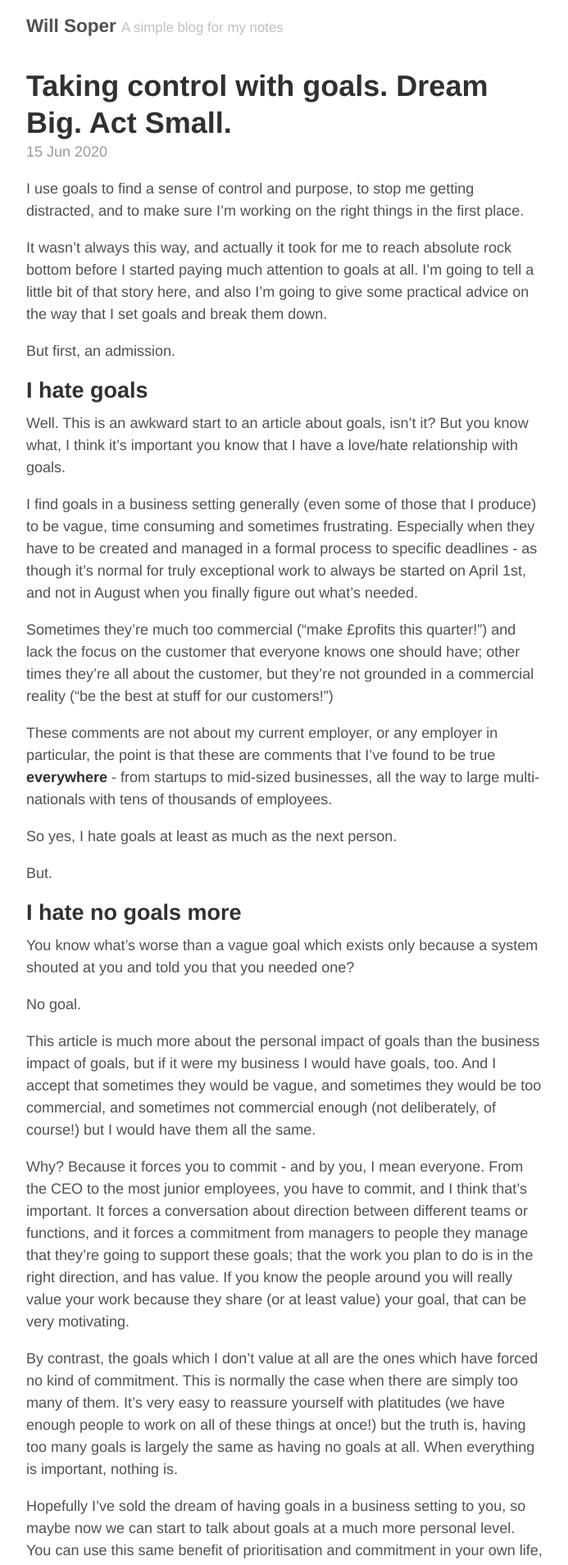
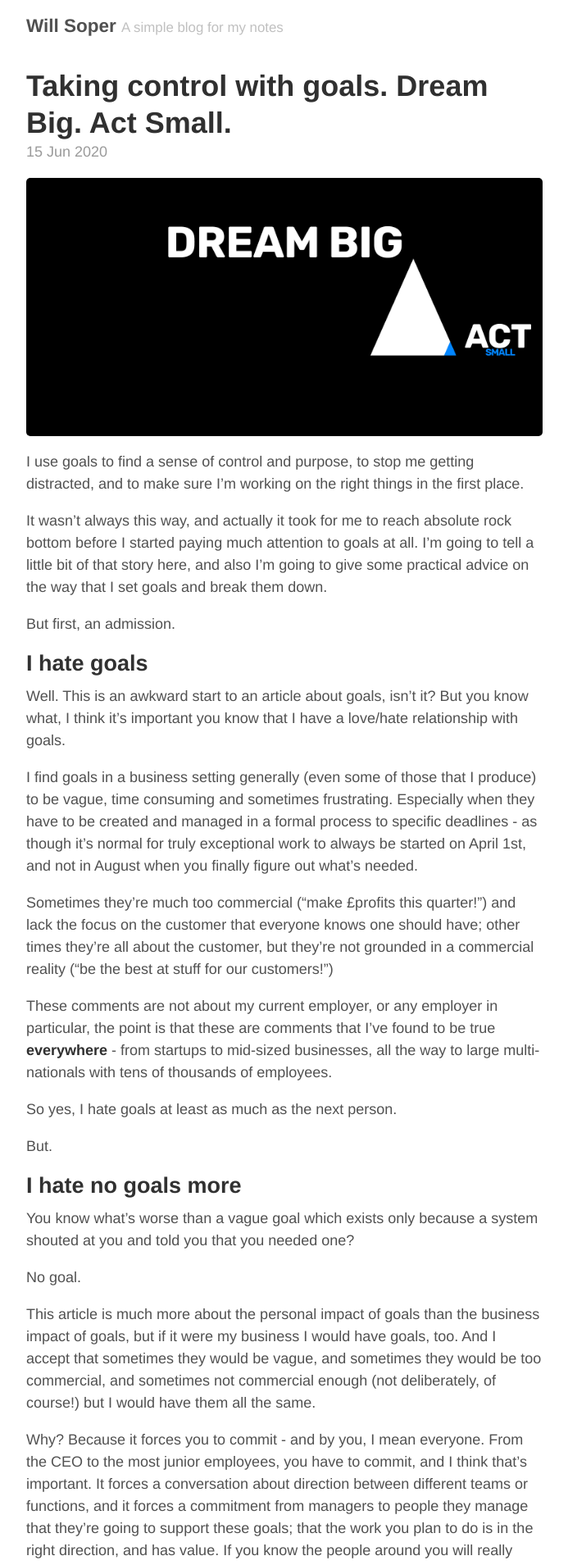
Before and after one commit to WillSoper/WillSoper.github.io, a Jekyll site: the page built from _posts/2020-06-15-dream-big-act-small-taking-control-with-goals.md, in a window 1280 px wide. Shown: the top 1909 px of the page at 82% size, without its empty margins (293-986 px from the left). Built offline with Jekyll 4.4.1, drawn with Linux system fonts in a browser that asks for light colours.

Commit message:
Added image

```diff
--- a/_posts/2020-06-15-dream-big-act-small-taking-control-with-goals.md
+++ b/_posts/2020-06-15-dream-big-act-small-taking-control-with-goals.md
@@ -4,6 +4,8 @@ title: Taking control with goals. Dream Big. Act Small.
 published: true
 tags: goals career mental-health
 ---
+
+![Dream Big. Act Small.](https://willsoper.github.io/public/DreamBigActSmall.png)
 
 I use goals to find a sense of control and purpose, to stop me getting distracted, and to make sure I'm working on the right things in the first place.
 
```
Also changed, not shown: public/DreamBigActSmall.png (added).
